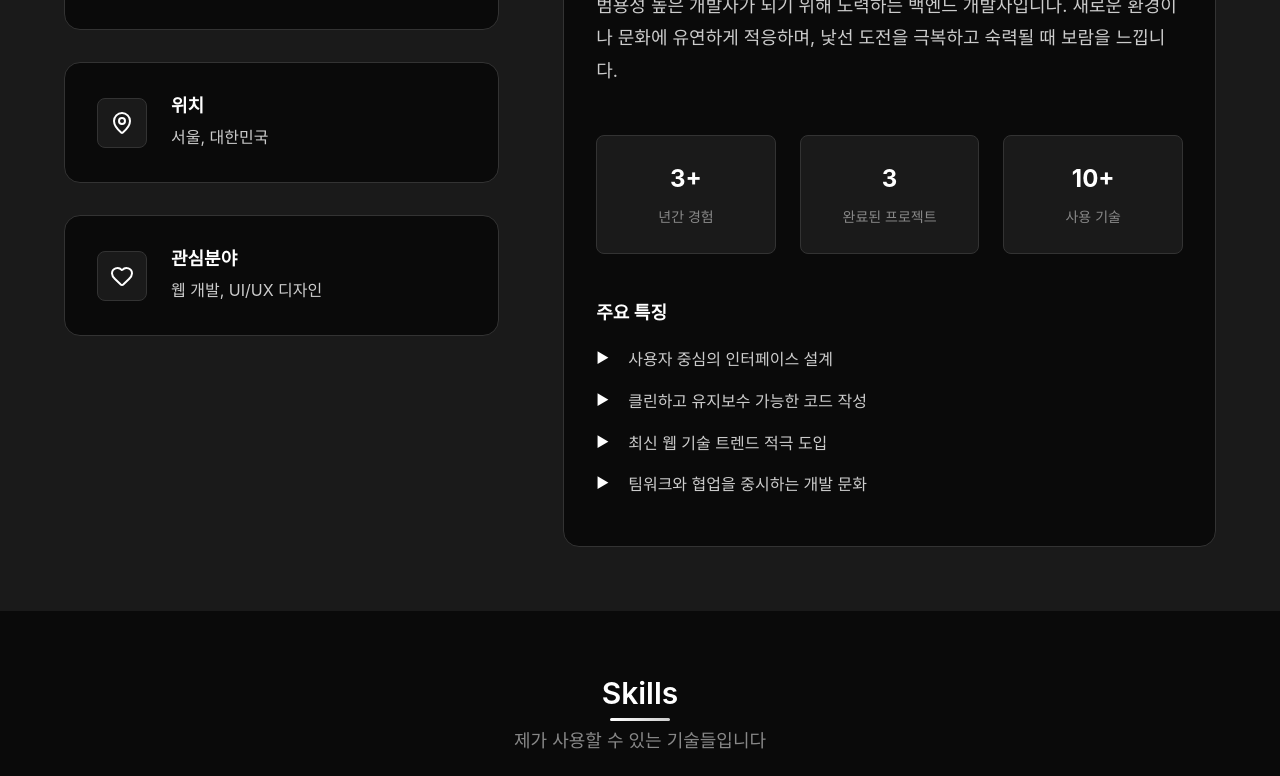
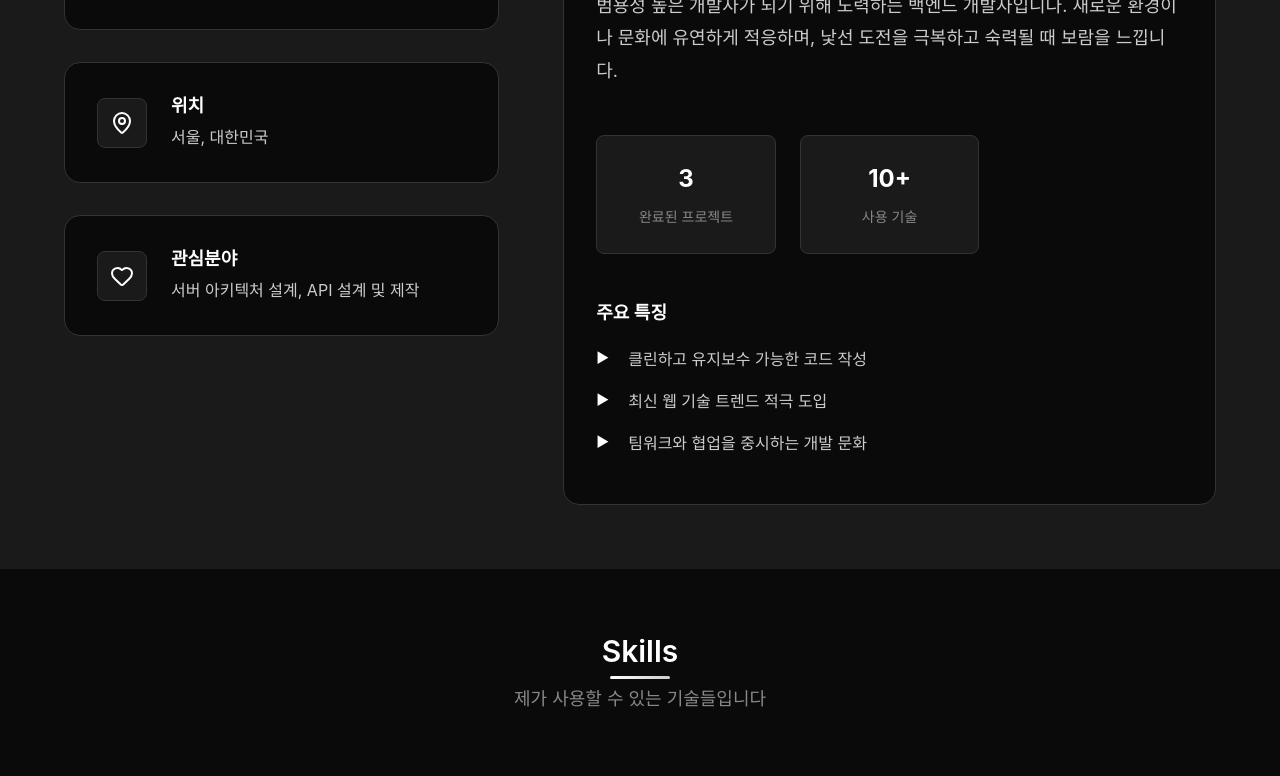
Before and after one commit to ohige01/portfolio, a React (Create React App) app: page / in a window 1280 px wide. Shown: the part 1100-1876 px from the top of the page. Built offline with nearby package versions, Linux system fonts and the light colour scheme.

Commit message:
[FIX] About Me 수정

```diff
--- a/src/components/About.js
+++ b/src/components/About.js
@@ -40,7 +40,7 @@ const About = () => {
               </div>
               <div className="info-text">
                 <h3>관심분야</h3>
-                <p>웹 개발, UI/UX 디자인</p>
+                <p>서버 아키텍처 설계, API 설계 및 제작</p>
               </div>
             </div>
           </div>
@@ -50,10 +50,10 @@ const About = () => {
             <p>{personalInfo.bio}</p>
 
             <div className="stats">
-              <div className="stat-item">
+              {/* <div className="stat-item">
                 <div className="stat-number">3+</div>
                 <div className="stat-label">년간 경험</div>
-              </div>
+              </div> */}
               <div className="stat-item">
                 <div className="stat-number">{personalInfo.projects.length}</div>
                 <div className="stat-label">완료된 프로젝트</div>
@@ -67,7 +67,6 @@ const About = () => {
             <div className="about-highlights">
               <h4>주요 특징</h4>
               <ul>
-                <li>사용자 중심의 인터페이스 설계</li>
                 <li>클린하고 유지보수 가능한 코드 작성</li>
                 <li>최신 웹 기술 트렌드 적극 도입</li>
                 <li>팀워크와 협업을 중시하는 개발 문화</li>
```
